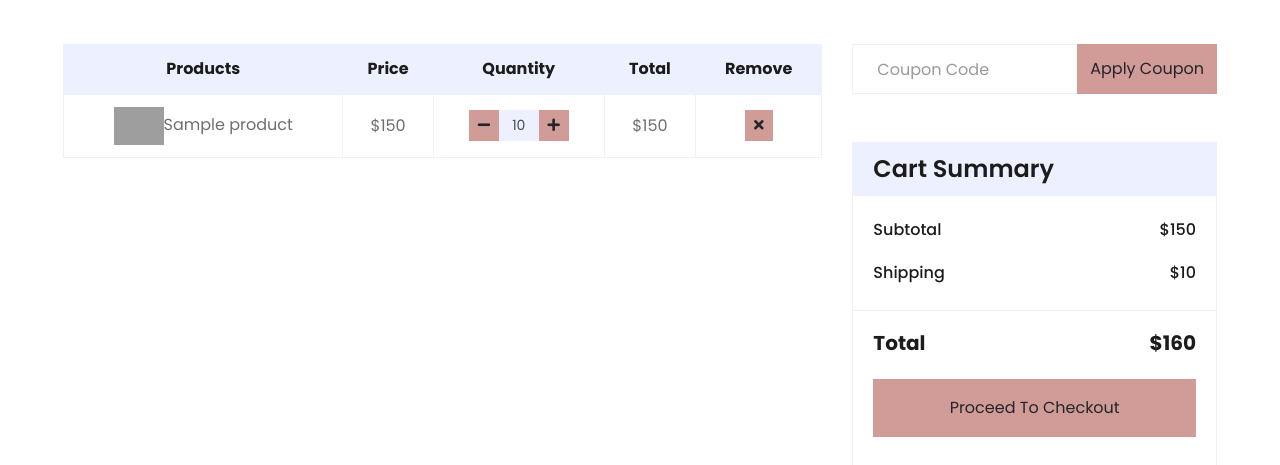
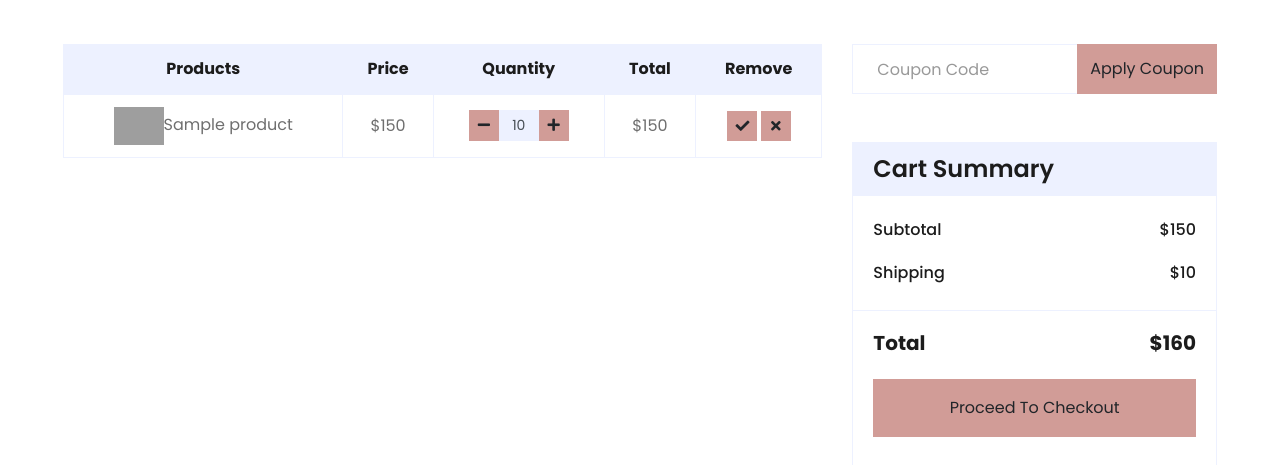
Before and after one commit to sondinh12/Project_1_Gr9, a PHP site: page /Project-1/index.php?act=cart in a window 1280 px wide. Shown: the part 561-1026 px from the top of the page. Run offline with PHP 8.4, Linux system fonts and the light colour scheme; the visitor is signed in with stand-in values (Sample User, id 1); tables that the repository leaves empty hold one stand-in row (values such as "Sample post"); some libraries are stand-ins or nearby versions; grey boxes are pictures that could not be loaded.

Commit message:
update cart

```diff
--- a/client/views/cart.php
+++ b/client/views/cart.php
@@ -226,7 +226,14 @@
                                     </div>
                                 </td>
                                 <td class="align-middle">$150</td>
-                                <td class="align-middle"><button class="btn btn-sm btn-primary"  name="btn_deletecart" value="<?=$item['pro_id']?>"><i class="fa fa-times"></i></button></td>
+                                <td class="align-middle">
+                                    <button class="btn btn-sm btn-primary" style="width: 30px; height: 30px;">
+                                        <i class="fa fa-check"></i>
+                                    </button>
+                                    <button class="btn btn-sm btn-primary"  name="btn_deletecart" value="<?=$item['pro_id']?>" style="width: 30px; height: 30px;">
+                                        <i class="fa fa-times"></i>
+                                    </button>
+                                </td>
                             </tr>
                         <?php } ?>
                     </form>
```
